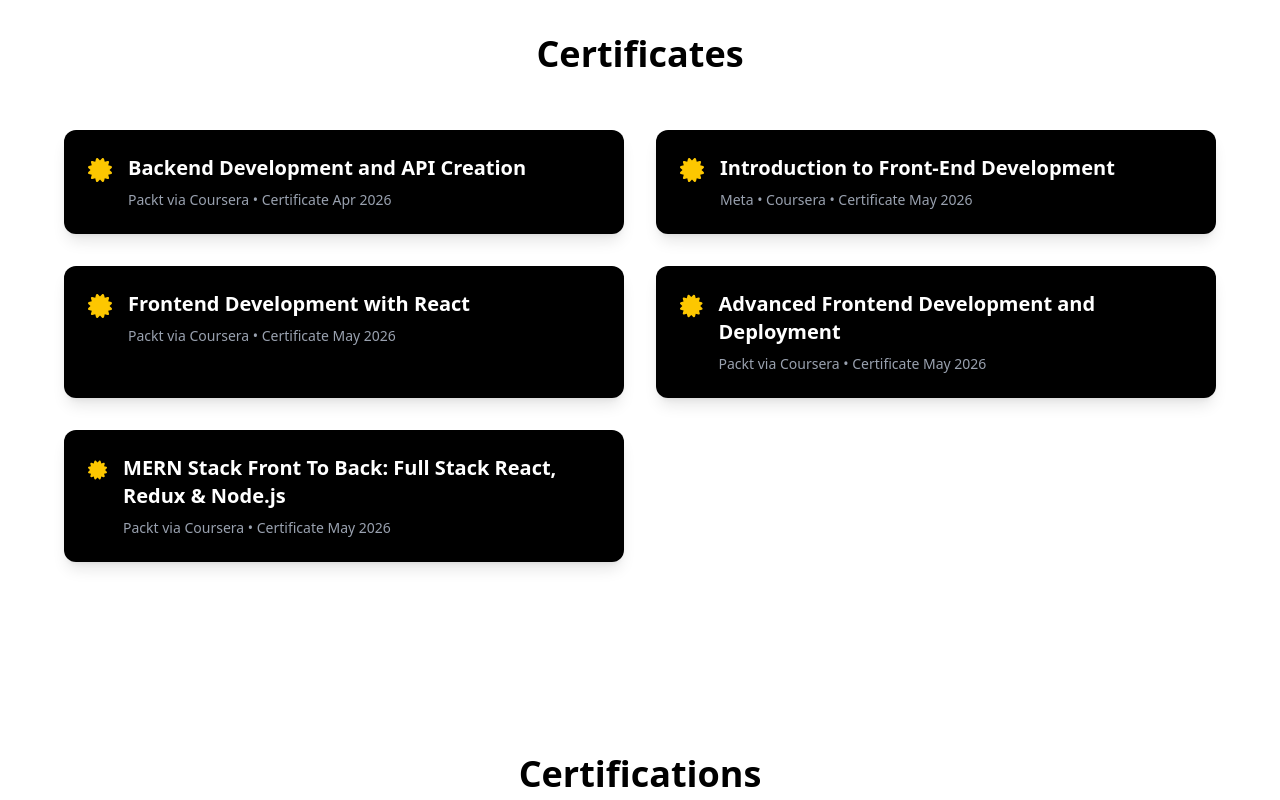
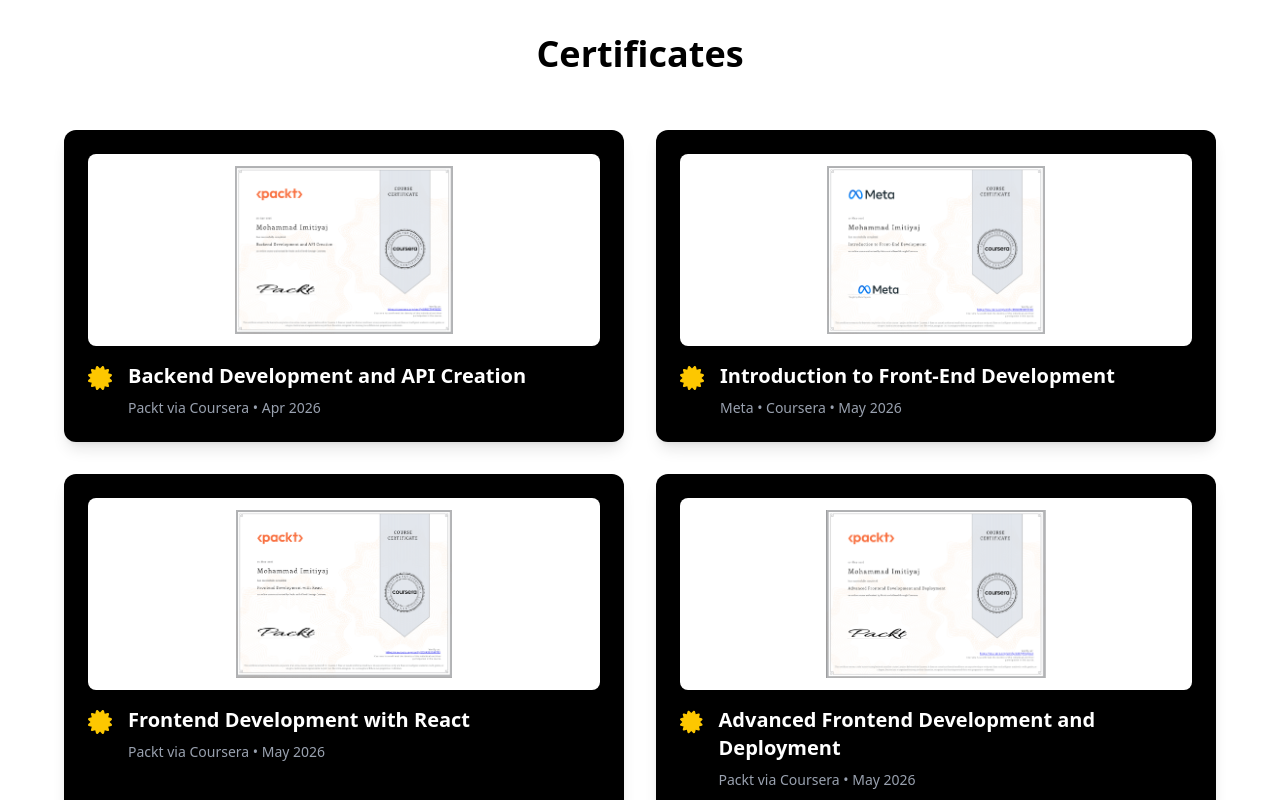
Before and after one commit to imitiyaj7860SP/MyPortfolio, a React (Vite) app: page / in a window 1280 px wide. Shown: the part 3860-4660 px from the top of the page. Built offline with nearby package versions, Linux system fonts and the light colour scheme.

Commit message:
Updated portfolio with latest resume and certifications

```diff
--- a/src/Components/Certificates.jsx
+++ b/src/Components/Certificates.jsx
@@ -4,27 +4,27 @@
   const certificates = [
     {
       title: "MERN Stack Front To Back: Full Stack React, Redux & Node.js",
-      provider: "Packt via Coursera • Certificate May 2026",
+      provider: "Packt via Coursera • May 2026",
       image: "/assets/Mern.png"
     },
     {
       title: "Advanced Frontend Development and Deployment",
-      provider: "Packt via Coursera • Certificate May 2026",
+      provider: "Packt via Coursera • May 2026",
       image: "/assets/AdvancedFrontend.png"
     },
     {
       title: "Frontend Development with React",
-      provider: "Packt via Coursera • Certificate May 2026",
+      provider: "Packt via Coursera • May 2026",
       image: "/assets/FrontEnd.png"
     },
     {
       title: "Introduction to Front-End Development",
-      provider: "Meta • Coursera • Certificate May 2026",
+      provider: "Meta • Coursera • May 2026",
       image: "/assets/Introduction.png"
     },
     {
       title: "Backend Development and API Creation",
-      provider: "Packt via Coursera • Certificate Apr 2026",
+      provider: "Packt via Coursera • Apr 2026",
       image: "/assets/Backend.png"
     },
   ];
@@ -48,6 +48,14 @@
                          hover:shadow-2xl hover:-translate-y-2
                          transition duration-300"
             >
+
+              {cert.image && (
+                <img
+                  src={cert.image}
+                  alt={cert.title}
+                  className="w-full h-48 object-contain rounded-lg mb-4 bg-white p-3"
+                />
+              )}
 
               {/* Certificate Info */}
               <div className="flex items-start gap-4">
```
